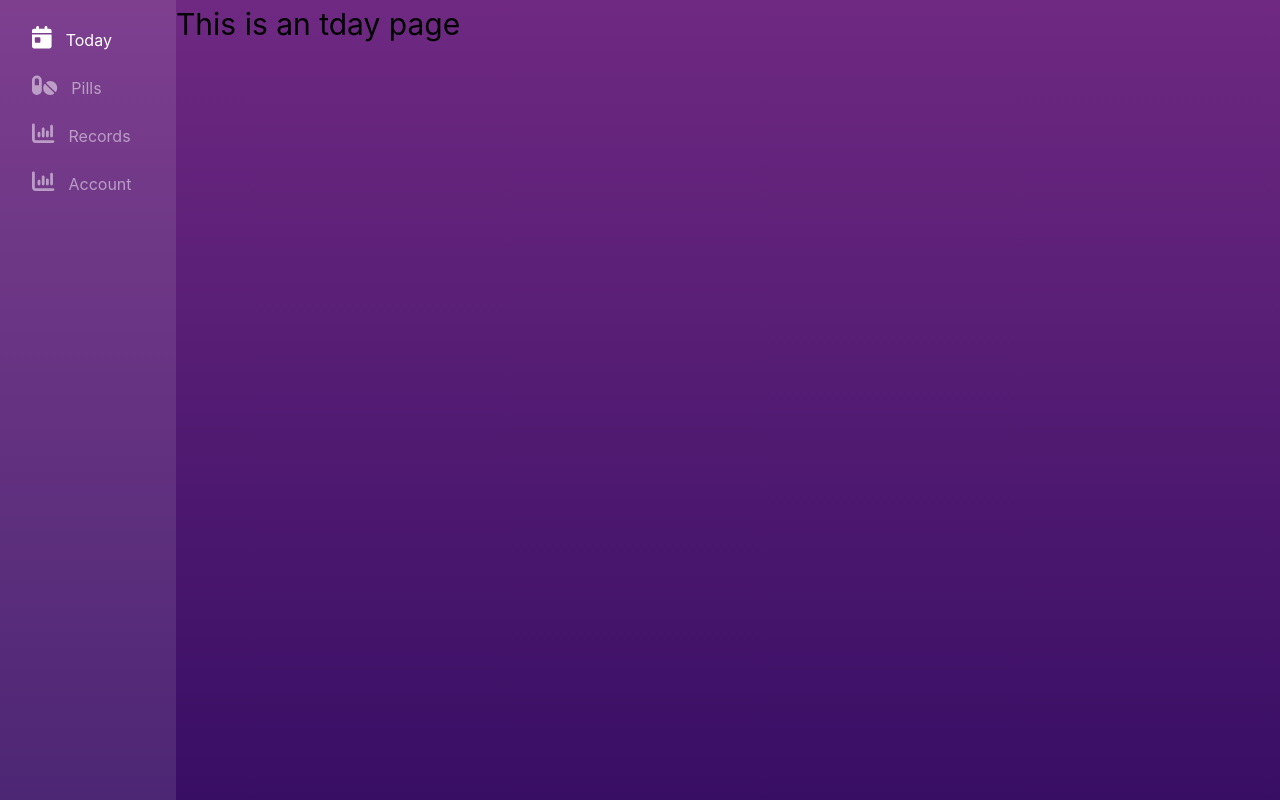
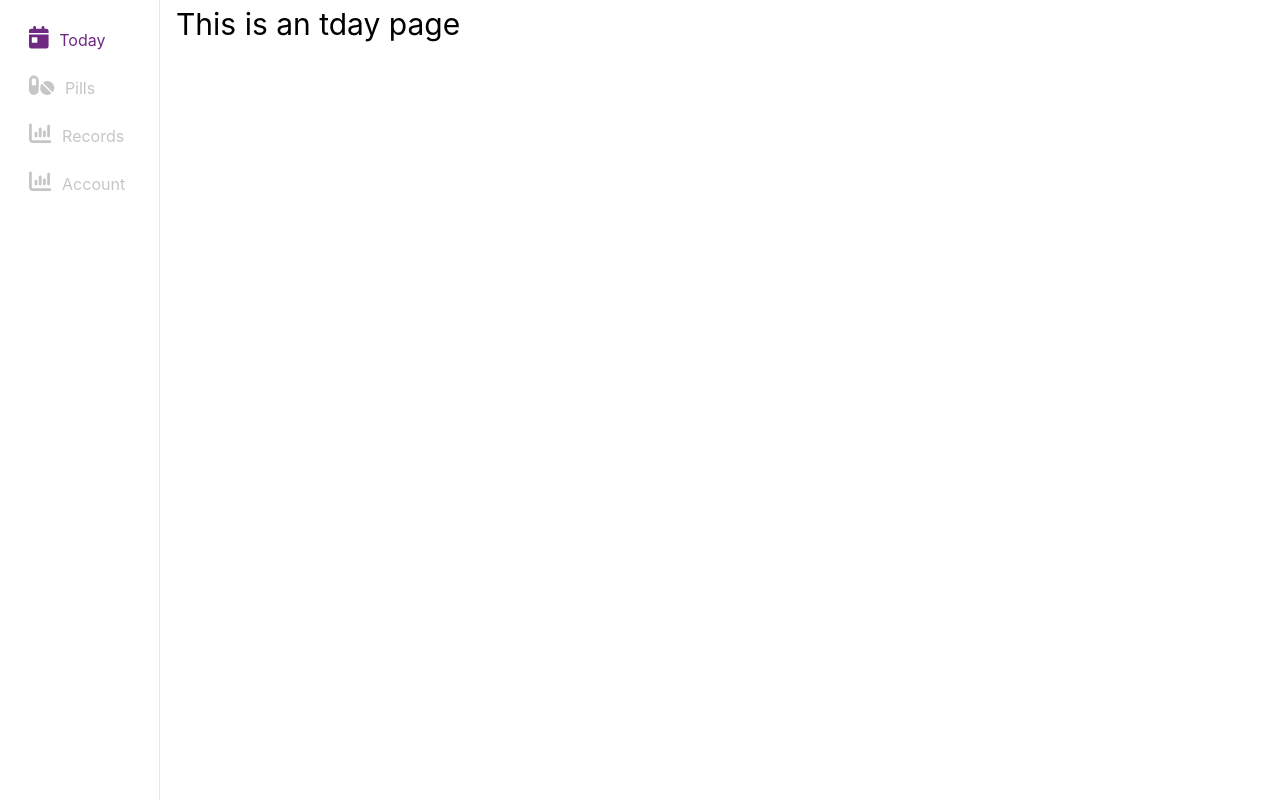
Before and after one commit to soon-y/caregem, a Vue app: page / in a window 1280 px wide. Built offline with nearby package versions, Linux system fonts and the light colour scheme.

Commit message:
change colors

```diff
--- a/src/App.vue
+++ b/src/App.vue
@@ -7,25 +7,28 @@ import { FontAwesomeIcon } from '@fortawesome/vue-fontawesome'
   <nav>
     <RouterLink to="/">
       <div class="flex">
-        <font-awesome-icon class="navIcon" icon="fa-solid fa-calendar-day" />
-        Today
+        <font-awesome-icon class="navIcon" icon="calendar-day" />
+      Today
       </div>
     </RouterLink>
+
     <RouterLink to="/pills">
       <div class="flex">
-        <font-awesome-icon class="navIcon" icon="fa-solid fa-pills" />
+        <font-awesome-icon class="navIcon" icon="pills" />
         Pills
-    </div>
+      </div>
     </RouterLink>
+
     <RouterLink to="/records">
       <div class="flex">
-        <font-awesome-icon class="navIcon" icon="fa-solid fa-chart-column" />
+        <font-awesome-icon class="navIcon" icon="chart-column" />
         Records
       </div>
     </RouterLink>
+
     <RouterLink to="/account">
       <div class="flex">
-        <font-awesome-icon class="navIcon" icon="fa-solid fa-chart-column" />
+        <font-awesome-icon class="navIcon" icon="chart-column" />
         Account
       </div>
     </RouterLink>
@@ -34,33 +37,33 @@ import { FontAwesomeIcon } from '@fortawesome/vue-fontawesome'
   <RouterView />
 </template>
 
-<style>
+<style scoped>
 nav {
   position: absolute;
-  background-color: rgba(255, 255, 255, 0.1);
   height: 100vh;
   display: grid;
   grid-template-rows: 3rem 3rem 3rem 3rem;
   padding: 1rem;
   align-items: center;
-  width: 11rem;
+  width: 10rem;
+  z-index: 100;
+  border-right: 1px solid var(--divider-light-2);
 }
 
 .navIcon{
-  margin-right: 0.6rem;
+  margin-right: 0.4rem;
   font-size: 1.4rem;
   }
 
 nav a {
   display: inline-block;
-  padding: 0 1rem;
-  border-left: 1px solid var(--color-border);
-  color: rgba(255, 255, 255, 0.5);
+  padding: 0 0.8rem;
+  color: var(--divider-light-1);
   font-size: 1rem;
 }
 
 nav a.router-link-exact-active {
-  color: white;
+  color: var(--main-lila-hell);
 }
 
 nav a.router-link-exact-active:hover {
@@ -75,9 +78,12 @@ nav a.router-link-exact-active:hover {
     height: 4rem;
     text-align: center;
     grid-template-columns: auto auto auto auto;
+    border: none;
+    border-top: 1px solid var(--divider-light-2);
   }
+
   nav a{
-  font-size: 0.7rem;
+    font-size: 0.7rem;
   }
 
   .flex {
--- a/src/assets/base.css
+++ b/src/assets/base.css
@@ -1,21 +1,24 @@
-/* color palette from <https://github.com/vuejs/theme> */
 :root {
   --white: #ffffff;
   --white-soft: #f8f8f8;
   --white-mute: #f2f2f2;
-  --bg-lila-hell: #6f2982;
-  --bg-lila-dunkel: #380e64;
 
   --black: #181818;
   --black-soft: #222222;
   --black-mute: #282828;
 
-  --indigo: #2c3e50;
+  --main-lila-hell: #6f2982;
+  --main-lila-dunkel: #380e64;
 
   --divider-light-1: rgba(60, 60, 60, 0.29);
   --divider-light-2: rgba(60, 60, 60, 0.12);
   --divider-dark-1: rgba(84, 84, 84, 0.65);
   --divider-dark-2: rgba(84, 84, 84, 0.48);
+
+  --heart: rgb(243, 5, 148);
+  --steps: rgb(19, 163, 3);
+  --speed: rgb(20, 165, 255);
+  --sleep: rgb(255, 200, 0);
 }
 
 /* semantic color variables for this project */
--- a/src/assets/main.css
+++ b/src/assets/main.css
@@ -6,7 +6,7 @@
   height: 100vh;
   margin: 0;
   font-weight: normal;
-  background-image: linear-gradient(var(--bg-lila-hell), var(--bg-lila-dunkel));
+  background-color: white;
   display: gird;
   grid-template-rows: 12rem auto;
 }
```
